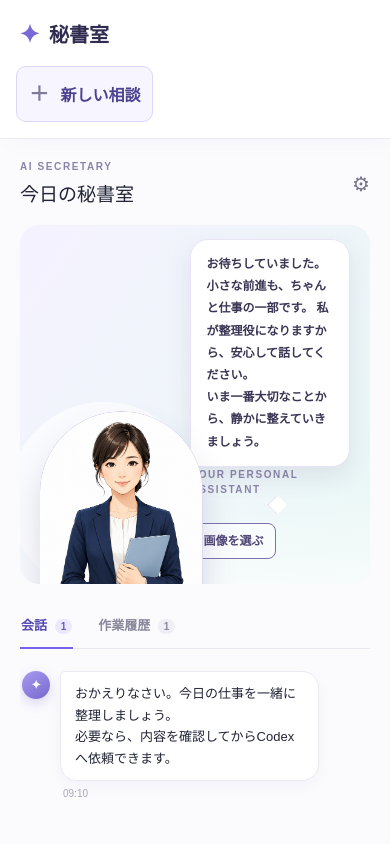
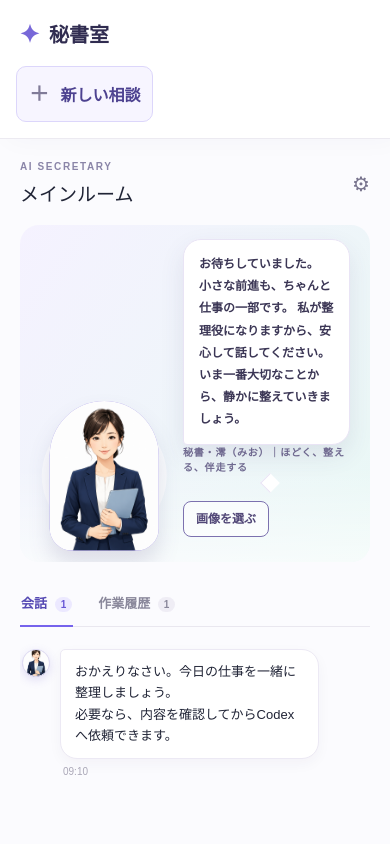
Before and after one commit to ENTER-WEB/ai-secretary, a Next.js app in the folder apps/ui/: page / in a window 390 px wide. Shown: the top 844 px of the page. Built offline with nearby package versions, Linux system fonts and the light colour scheme.

Commit message:
Define Mio secretary persona and prioritize conversation

```diff
--- a/apps/ui/src/app/conversation.css
+++ b/apps/ui/src/app/conversation.css
@@ -69,6 +69,28 @@
 .user .bubble { background: #e9f8f4; border-color: #cdece4; border-radius: 17px 5px 17px 17px; }
 .message time { padding-left: 3px; }
 
+/* Mio's profile: the portrait stays present, but conversation takes priority. */
+.stage { min-height: 220px; padding: 12px 9% 0; gap: clamp(16px, 4vw, 54px); }
+.avatar { width: 155px; height: 202px; flex-basis: 155px; }
+.halo { width: 142px; height: 142px; }
+.avatar-card { width: 124px; height: 170px; border-radius: 62px 62px 25px 25px; box-shadow: 0 15px 24px #5d58862c; }
+.avatar-placeholder { transform: scale(.92); }
+.blink { left: 34px; top: 82px; transform: scale(.92); }
+.speech-mouth { left: 52px; top: 111px; transform: scale(.92); }
+.stage-copy { padding-bottom: 20px; max-width: 520px; }
+.stage-copy .eyebrow { font-size: 0; }
+.stage-copy .eyebrow::after { content: "秘書・澪（みお）｜ほどく、整える、伴走する"; font-size: 10px; letter-spacing: .08em; color: #716b91; }
+.stage-copy::before { padding: 13px 17px; font-size: 13px; line-height: 1.8; }
+.messages { min-height: 390px; max-height: 520px; }
+.message:not(.user) .message-avatar { background: var(--secretary-avatar-image) center / cover no-repeat, #a99cf0; color: transparent; border: 1px solid #e2dff2; box-shadow: 0 3px 10px #7667cd32; }
+
+@media (max-width: 720px) {
+  .stage { min-height: 205px; }
+  .avatar { width: 118px; height: 165px; flex-basis: 118px; transform: scale(.82); transform-origin: left bottom; }
+  .stage-copy { padding-bottom: 14px; }
+  .stage-copy::before { padding: 11px 13px; font-size: 11px; }
+}
+
 @media (max-width: 720px) {
   .sidebar { border-right: 0; border-bottom: 1px solid #eceaf1; }
   .stage { min-height: 244px; padding: 14px 20px 0; }
--- a/apps/ui/src/app/page.tsx
+++ b/apps/ui/src/app/page.tsx
@@ -23,12 +23,12 @@ const taskStatusLabel = (status: Task["status"]) => ({ draft: "確認待ち", ap
 
 function loadChats(): Chat[] {
   if (typeof window === "undefined") return starterChats;
-  try { const saved = window.localStorage.getItem("ai-secretary-chats-v1"); const parsed = saved ? JSON.parse(saved) : null; return Array.isArray(parsed) && parsed.length ? parsed : starterChats; }
+  try { const saved = window.localStorage.getItem("ai-secretary-chats-v1"); const parsed = saved ? JSON.parse(saved) : null; return Array.isArray(parsed) && parsed.length ? parsed.map((chat: Chat) => chat.title === "今日の秘書室" ? { ...chat, title: "メインルーム" } : chat) : starterChats; }
   catch { window.localStorage.removeItem("ai-secretary-chats-v1"); return starterChats; }
 }
 
 const starterChats: Chat[] = [
-  { id: "today", title: "今日の秘書室", messages: [{ id: "a1", role: "assistant", text: "おかえりなさい。今日の仕事を一緒に整理しましょう。\n必要なら、内容を確認してからCodexへ依頼できます。", time: "09:10" }], tasks: [{ id: "t1", title: "作業の準備", detail: "依頼内容をチャットで教えてください。実行前に必ず確認します。", status: "done", time: "09:10" }] },
+  { id: "today", title: "メインルーム", messages: [{ id: "a1", role: "assistant", text: "おかえりなさい。今日の仕事を一緒に整理しましょう。\n必要なら、内容を確認してからCodexへ依頼できます。", time: "09:10" }], tasks: [{ id: "t1", title: "作業の準備", detail: "依頼内容をチャットで教えてください。実行前に必ず確認します。", status: "done", time: "09:10" }] },
   { id: "planning", title: "新規プロジェクトの相談", messages: [{ id: "a2", role: "assistant", text: "ここでは企画や依頼内容を整理できます。", time: "昨日" }], tasks: [] },
 ];
 
@@ -54,6 +54,7 @@ export default function Home() {
     const timer = window.setTimeout(() => document.querySelector(".stage-copy")?.setAttribute("data-daily-greeting", greetingForToday()), 0);
     return () => window.clearTimeout(timer);
   }, []);
+  useEffect(() => { document.documentElement.style.setProperty("--secretary-avatar-image", `url("${avatar}")`); }, [avatar]);
   useEffect(() => {
     const form = document.querySelector<HTMLFormElement>(".composer");
     const stageCopy = document.querySelector<HTMLElement>(".stage-copy");
```
Also changed, not shown: 2 other files (tests, documents, lock files or other folders).
